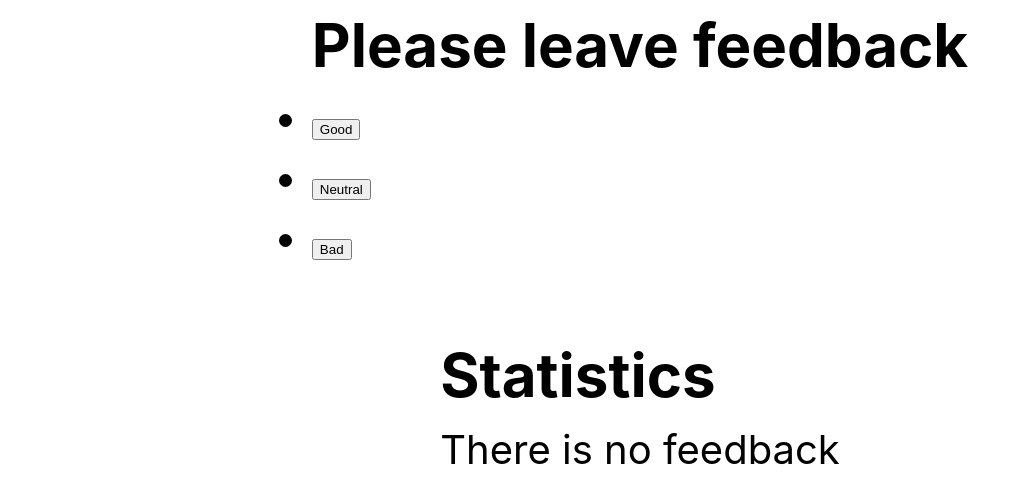
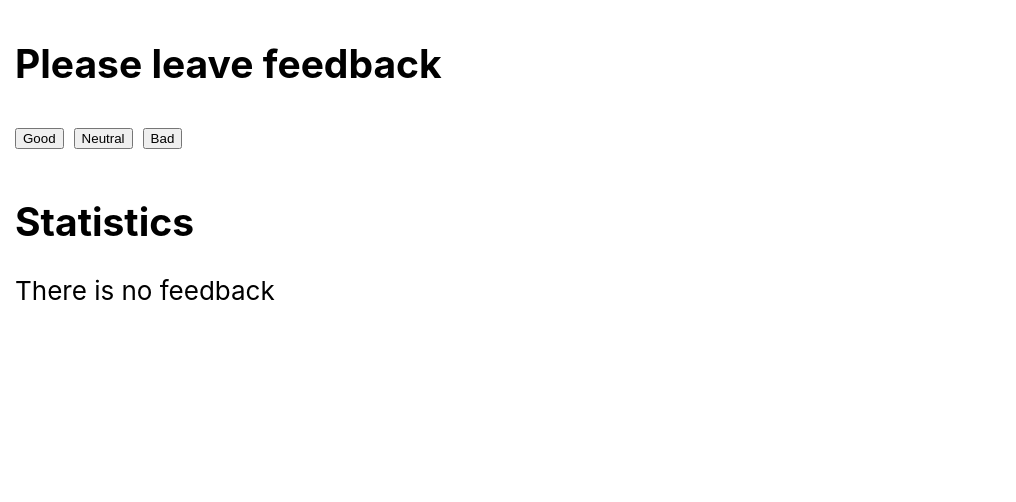
Before and after one commit to Irgey/goit-react-hw-02-feedback, a React (Create React App) app: page / in a window 1280 px wide. Shown: the top 502 px of the page, without its empty margins (0-1016 px from the left). Built offline with nearby package versions, Linux system fonts and the light colour scheme.

Commit message:
menthorCheck

```diff
--- a/src/components/App.jsx
+++ b/src/components/App.jsx
@@ -23,14 +23,16 @@ export class App extends Component {
     return (
       <div
         style={{
-          height: '100%',
-          display: 'flex',
-          flexDirection: 'column',
-          gap: 60,
-          justifyContent: 'center',
-          alignItems: 'center',
-          fontSize: 40,
-          color: '#010101',
+          //   height: '100%',
+          //   display: 'flex',
+          //   flexDirection: 'column',
+          //   gap: 60,
+          //   justifyContent: 'center',
+          //   alignItems: 'center',
+          fontSize: 26,
+          //   color: '#010101',
+          paddingLeft: 15,
+          paddingTop: 15,
         }}
       >
         <Section title="Please leave feedback">
@@ -51,13 +53,6 @@ export class App extends Component {
           ) : (
             <Notification message="There is no feedback" />
           )}
-          {/* <Statistics
-            good={this.state.good}
-            neutral={this.state.neutral}
-            bad={this.state.bad}
-            total={this.countTotalFeedback}
-            positivePercentage={this.countPositiveFeedbackPercentage}
-          /> */}
         </Section>
       </div>
     );
--- a/src/components/FeedbackOptions/FeedbackOptions.jsx
+++ b/src/components/FeedbackOptions/FeedbackOptions.jsx
@@ -1,9 +1,9 @@
 import PropTypes from 'prop-types';
 import { Button } from 'components';
-
+import css from './FeedbackOptions.module.css';
 const FeedbackOptions = ({ options, onLeaveFeedback }) => {
   return (
-    <ul>
+    <ul className={css.btnList}>
       {options.map(option => (
         <li key={option}>
           <Button
--- /dev/null
+++ b/src/components/FeedbackOptions/FeedbackOptions.module.css
@@ -0,0 +1,5 @@
+.btnList {
+  display: flex;
+  gap: 10px;
+  list-style: none;
+}
--- a/src/components/Section/Section.jsx
+++ b/src/components/Section/Section.jsx
@@ -1,7 +1,8 @@
 import PropTypes from 'prop-types';
 import { Title } from 'components';
+import css from './Section.module.css';
 const Section = ({ title, children }) => (
-  <section>
+  <section className={css.section}>
     <Title text={title} />
     {children}
   </section>
--- /dev/null
+++ b/src/components/Section/Section.module.css
@@ -0,0 +1,4 @@
+.section {
+  padding-top: 20px;
+  padding-bottom: 20px;
+}
--- a/src/components/Statistics/Statistics.jsx
+++ b/src/components/Statistics/Statistics.jsx
@@ -1,7 +1,8 @@
 import PropTypes from 'prop-types';
+import css from './Statistics.module.css';
 const Statistics = ({ good, neutral, bad, total, positivePercentage }) => {
   return (
-    <ul>
+    <ul className={css.statList}>
       <li>Good: {good}</li>
       <li>Neutral: {neutral}</li>
       <li>Bad: {bad}</li>
--- /dev/null
+++ b/src/components/Statistics/Statistics.module.css
@@ -0,0 +1,3 @@
+.statList {
+  list-style: none;
+}
--- a/src/components/Title/Title.jsx
+++ b/src/components/Title/Title.jsx
@@ -1,6 +1,6 @@
 import PropTypes from 'prop-types';
-
-const Title = ({ text }) => <h2>{text}</h2>;
+import css from './Title.module.css';
+const Title = ({ text }) => <h2 className={css.sectionTitle}>{text}</h2>;
 
 export default Title;
 
--- /dev/null
+++ b/src/components/Title/Title.module.css
@@ -0,0 +1,3 @@
+.sectionTitle {
+  margin-bottom: 20px;
+}
```
